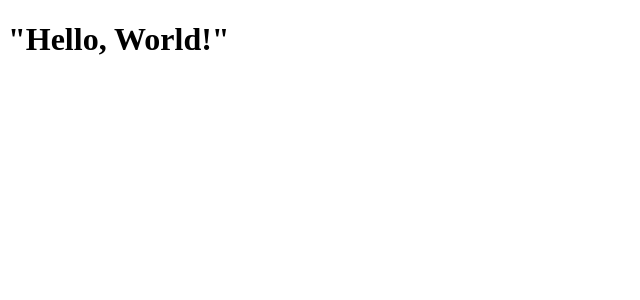
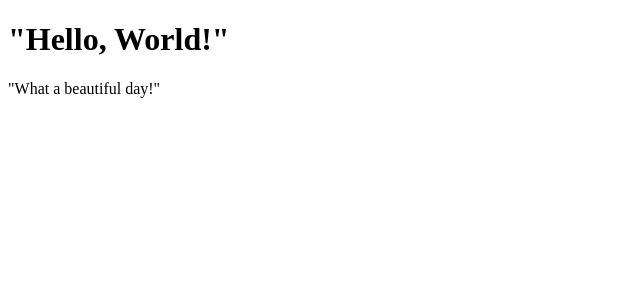
Before and after one commit to EdoGent/React-App, a React (Create React App) app: page / in a window 1280 px wide. Shown: the top 300 px of the page, without its empty margins (0-640 px from the left). Built offline with nearby package versions, Linux system fonts and the light colour scheme.

Commit message:
Components-06 exercise

```diff
--- a/src/Component/Hello.js
+++ b/src/Component/Hello.js
@@ -3,7 +3,10 @@ import React from 'react';
 class Hello extends React.Component {
     render () {
         return (
-            <h1> "Hello, World!"</h1>
+            <>
+                <h1> "Hello, World!"</h1>
+                <p>"What a beautiful day!"</p>
+            </>
         )
     }
 }
```
